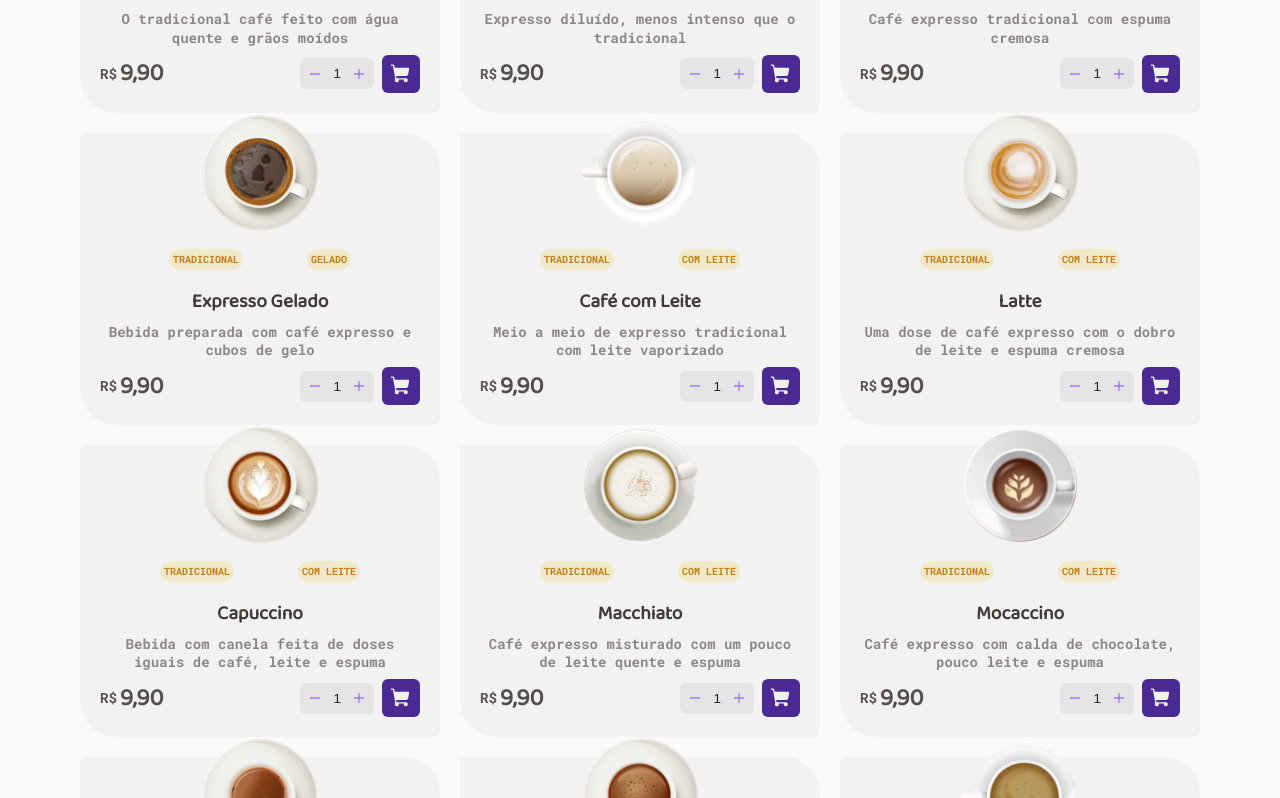
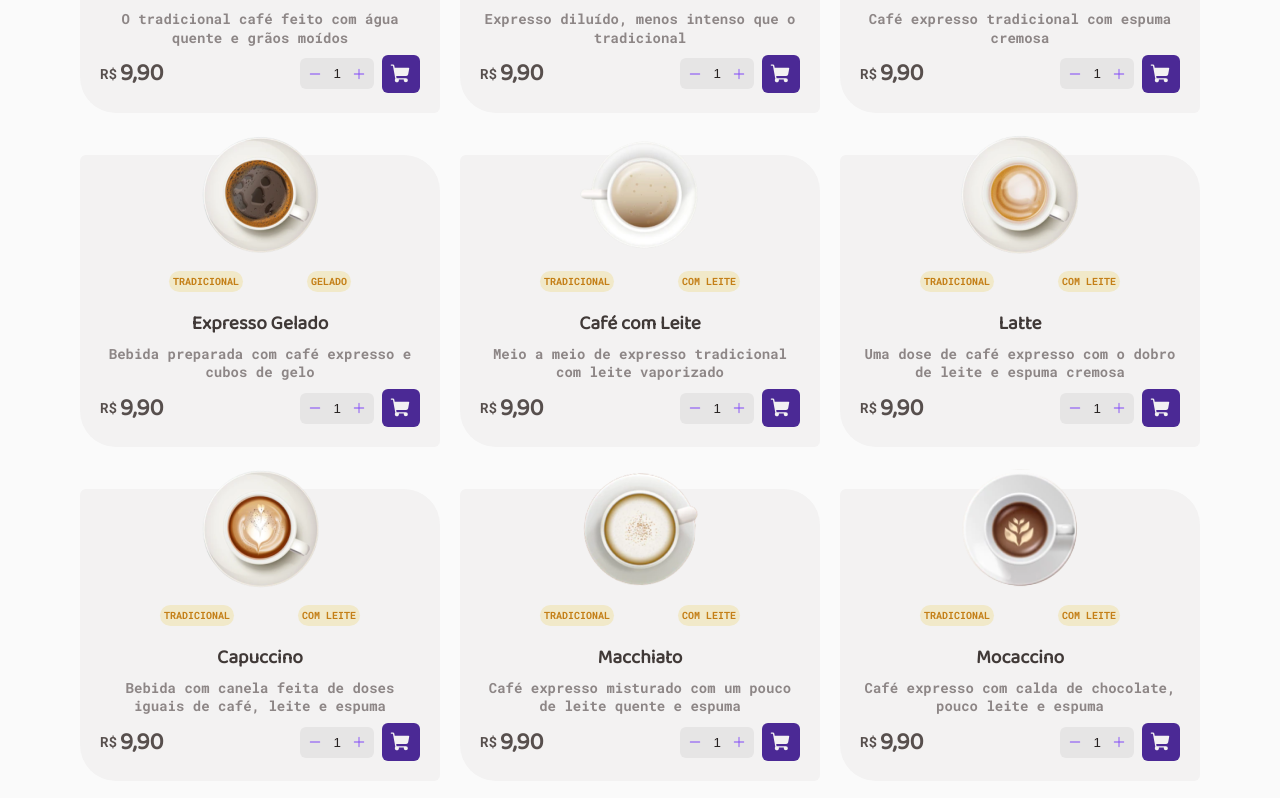
Before and after one commit to ReinaldoARamos/Ignite_Coffee_Delivery-, a React (Vite) app: page / in a window 1280 px wide. Shown: the part 922-1720 px from the top of the page. Built offline with nearby package versions, Linux system fonts and the light colour scheme.

Commit message:
ajeitando os cards

```diff
--- a/src/Pages/Home/components/CoffeeCard/styles.ts
+++ b/src/Pages/Home/components/CoffeeCard/styles.ts
@@ -7,7 +7,7 @@ import {
 export const CoffeeCardContainer = styled.div`
   width: 100%;
   background: ${({ theme }) => theme.colors["base-card"]};
-
+  margin-bottom: 1.375rem;
   border-radius: 6px 36px 6px 36px;
   padding: 1.25rem;
   display: flex;
```
